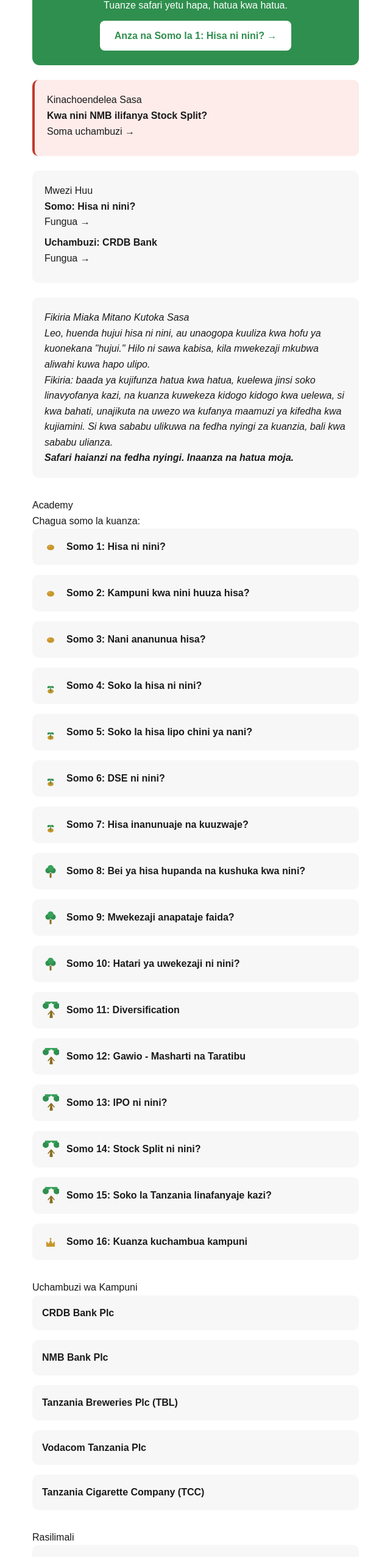
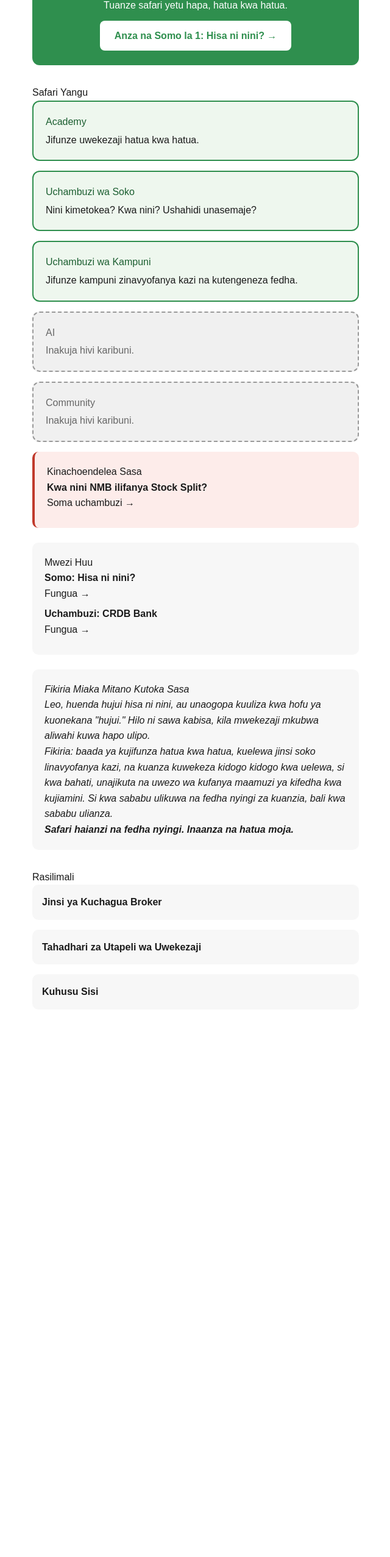
Before and after one commit to sadikiabubakari698-crypto/wekeza_nasi, a Next.js app in the folder wekeza-nasi-app/: page / in a window 1280 px wide. Shown: the part 155-2709 px from the top of the page at 61% size, without its empty margins (319-959 px from the left). After the commit the page ends 1859 px from the top, so only its background shows below. Built offline with nearby package versions, Linux system fonts and the light colour scheme.

Commit message:
Add Safari Yangu navigation cards to home page, keep existing lists for now

```diff
--- a/wekeza-nasi-app/app/page.js
+++ b/wekeza-nasi-app/app/page.js
@@ -36,6 +36,28 @@ export default function Home() {
         <h2 style={{ marginTop: 0 }}>Mpya WEKEZA NASI?</h2>
         <p>Tuanze safari yetu hapa, hatua kwa hatua.</p>
         <a href="/somo1">Anza na Somo la 1: Hisa ni nini? &rarr;</a>
+      </div>
+
+      <h2 style={{ marginTop: "2rem" }}>Safari Yangu</h2>
+      <a href="/academy" className="area-card">
+        <h3>Academy</h3>
+        <p style={{ margin: 0 }}>Jifunze uwekezaji hatua kwa hatua.</p>
+      </a>
+      <a href="/soko" className="area-card">
+        <h3>Uchambuzi wa Soko</h3>
+        <p style={{ margin: 0 }}>Nini kimetokea? Kwa nini? Ushahidi unasemaje?</p>
+      </a>
+      <a href="/kampuni" className="area-card">
+        <h3>Uchambuzi wa Kampuni</h3>
+        <p style={{ margin: 0 }}>Jifunze kampuni zinavyofanya kazi na kutengeneza fedha.</p>
+      </a>
+      <div className="area-card-soon">
+        <h3>AI</h3>
+        <p style={{ margin: 0 }}>Inakuja hivi karibuni.</p>
+      </div>
+      <div className="area-card-soon">
+        <h3>Community</h3>
+        <p style={{ margin: 0 }}>Inakuja hivi karibuni.</p>
       </div>
 
       {timely.length > 0 && (
@@ -79,26 +101,9 @@ export default function Home() {
         <p><strong>Safari haianzi na fedha nyingi. Inaanza na hatua moja.</strong></p>
       </div>
 
-      <h2 style={{ marginTop: "2rem" }}>Academy</h2>
-      <p>Chagua somo la kuanza:</p>
-      {lessons.map((l) => (
-        <a key={l.href} href={l.href} style={link}>
-          <img src={`/icons/${l.icon}.svg`} alt="" width="28" height="28" />
-          <span>{l.title}</span>
-        </a>
-      ))}
-
-      <h2 style={{ marginTop: "2rem" }}>Uchambuzi wa Kampuni</h2>
-      <a href="/kampuni/crdb" style={link}>CRDB Bank Plc</a>
-      <a href="/kampuni/nmb" style={link}>NMB Bank Plc</a>
-      <a href="/kampuni/tbl" style={link}>Tanzania Breweries Plc (TBL)</a>
-      <a href="/kampuni/vodacom" style={link}>Vodacom Tanzania Plc</a>
-      <a href="/kampuni/tcc" style={link}>Tanzania Cigarette Company (TCC)</a>
-
       <h2 style={{ marginTop: "2rem" }}>Rasilimali</h2>
       <a href="/madalali" style={link}>Jinsi ya Kuchagua Broker</a>
       <a href="/tahadhari" style={link}>Tahadhari za Utapeli wa Uwekezaji</a>
-      <a href="/soko" style={link}>Soko - Uchambuzi wa Matukio</a>
       <a href="/kuhusu" style={link}>Kuhusu Sisi</a>
     </main>
   );
```
